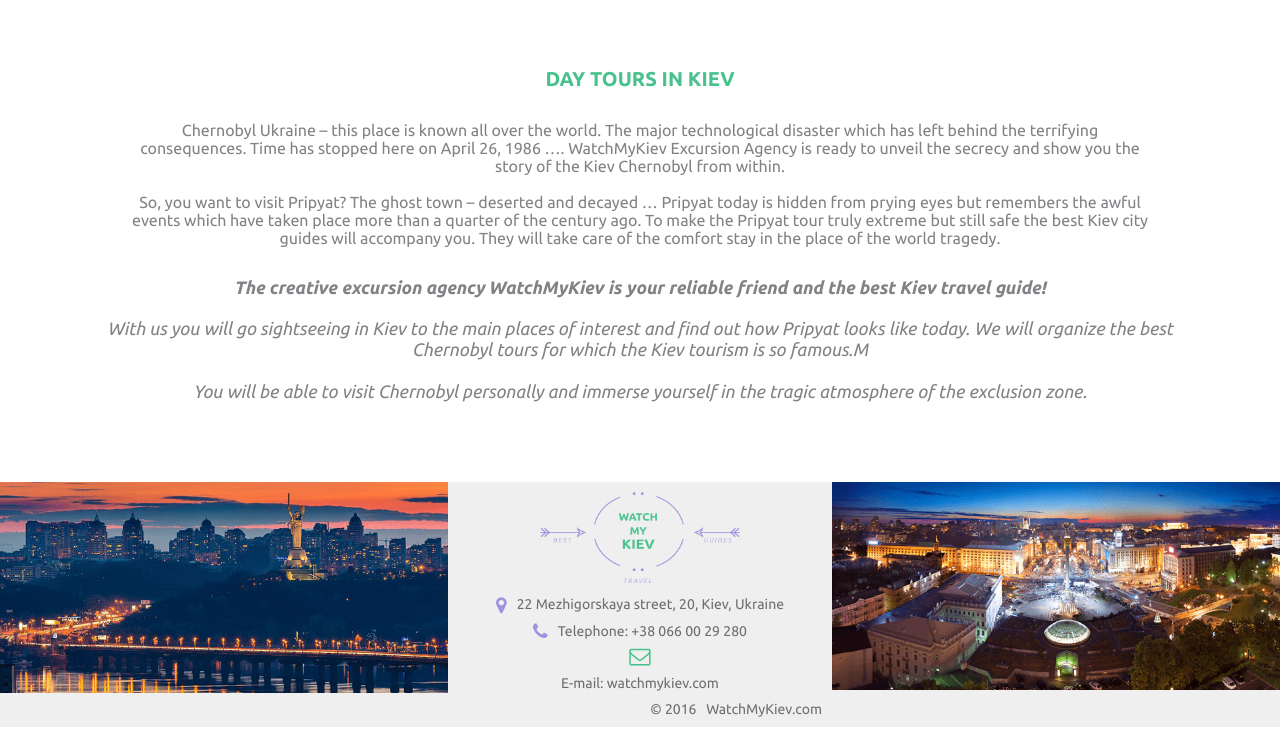
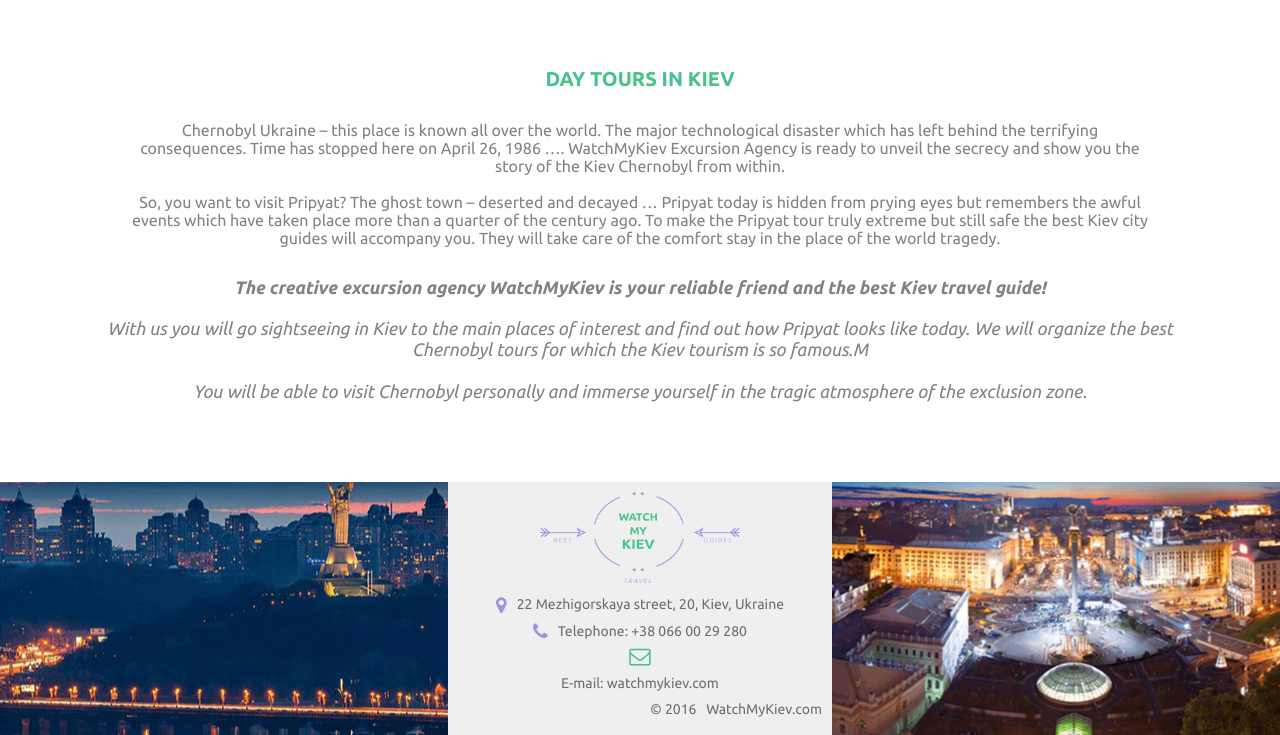
Before and after one commit to paulshvorak/wmk-delay, a plain HTML site: page index.html in a window 1280 px wide. Shown: the part 2550-3285 px from the top of the page. Drawn offline with Linux system fonts and the light colour scheme.

Commit message:
version 1.91

```diff
--- a/css/main.css
+++ b/css/main.css
@@ -321,12 +321,20 @@ a {
 .footer__img-block {
 	width: 35%;
 	float: left;
+	padding: 10px;
+	position: relative;
+	overflow: hidden;
+	height: 253px;
 }
 
 .footer-img {
-	width: 100%;
+	min-width: 100%;
 	height: auto;
 	display: block;
+	position: absolute;
+	top: 50%;
+	left: 50%;
+	transform: translate(-50%, -50%);
 }
 
 .footer__block {
--- a/js/main.js
+++ b/js/main.js
@@ -13,9 +13,3 @@ $('a[href^="#"]').bind('click.smoothscroll',function (e) {
  		});
 
  });
-
-
-
-$(function(){
-	$('.footer__img-block').css('min-height', $('.footer__block').height());
-});
```
